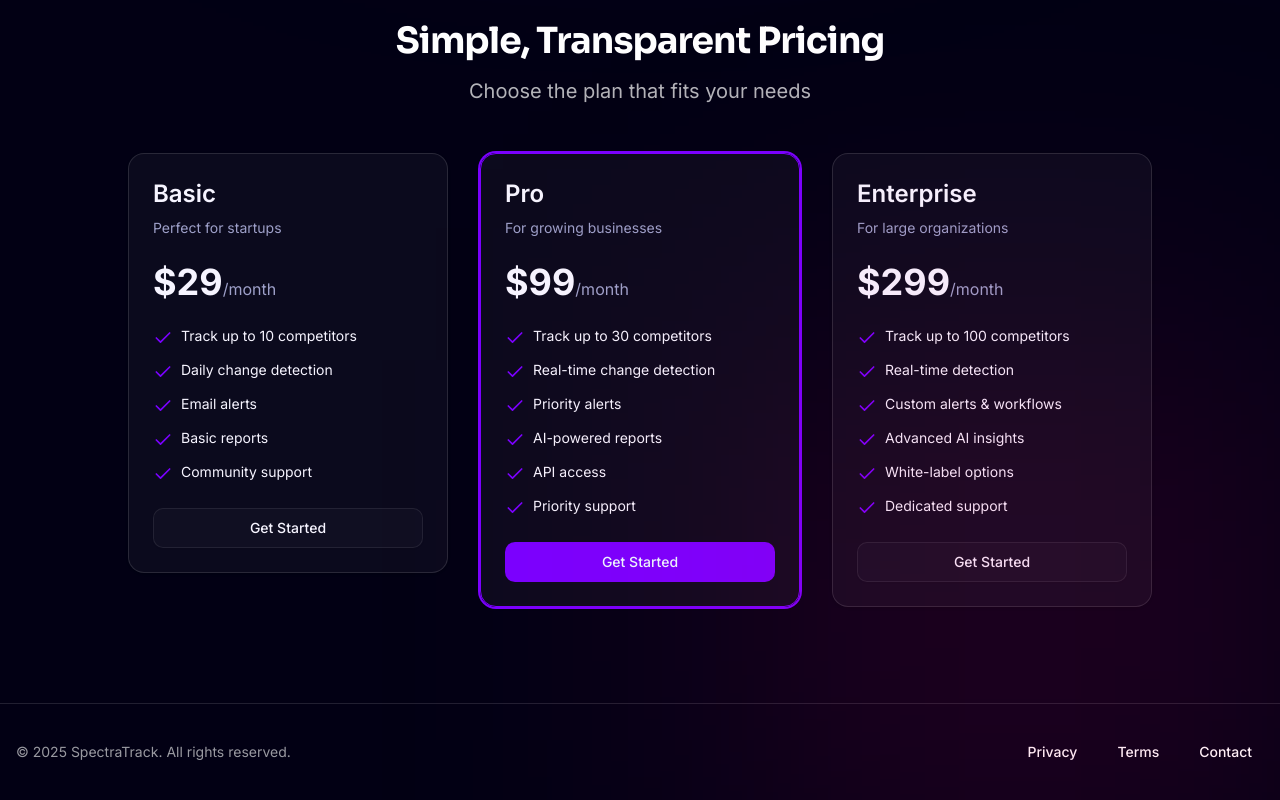
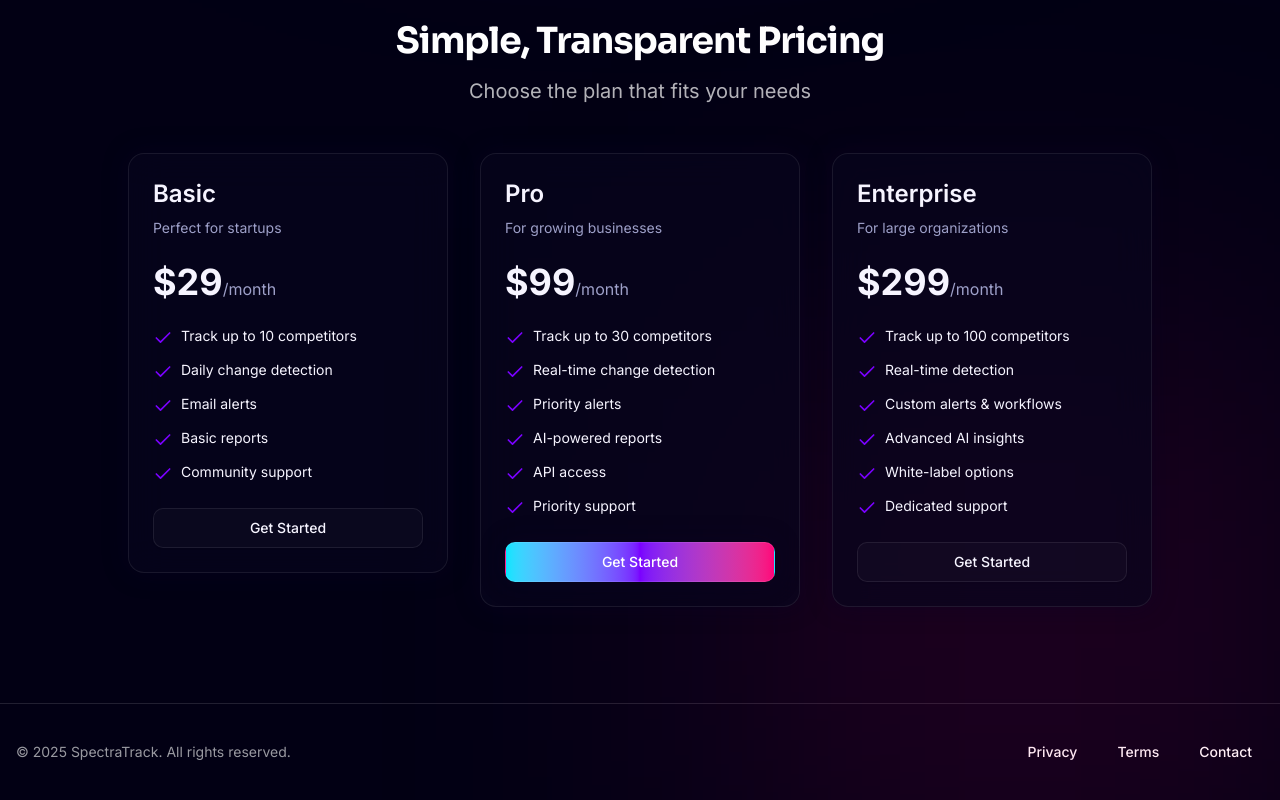
Before and after one commit to blertkadolli-a11y/competitor-pulse, a Next.js app: page / in a window 1280 px wide. Shown: the part 1727-2527 px from the top of the page. Built offline with nearby package versions, Linux system fonts and the light colour scheme.

Commit message:
Update Button and Card components for SpectraTrack theme

```diff
--- a/components/ui/button.tsx
+++ b/components/ui/button.tsx
@@ -9,7 +9,8 @@ const buttonVariants = cva(
   {
     variants: {
       variant: {
-        default: 'bg-primary text-primary-foreground hover:bg-primary/90',
+        default:
+          'bg-gradient-to-r from-[#00E6FF] via-[#7A00FF] to-[#FF007A] text-white shadow-[0_0_25px_rgba(10,0,35,0.4)] hover:shadow-[0_0_35px_rgba(122,0,255,0.6)] hover:scale-[1.01] transition-transform duration-200 border border-white/10',
         destructive:
           'bg-destructive text-white hover:bg-destructive/90 focus-visible:ring-destructive/20 dark:focus-visible:ring-destructive/40 dark:bg-destructive/60',
         outline:
--- a/components/ui/card.tsx
+++ b/components/ui/card.tsx
@@ -7,7 +7,7 @@ function Card({ className, ...props }: React.ComponentProps<'div'>) {
     <div
       data-slot="card"
       className={cn(
-        'bg-card text-card-foreground flex flex-col gap-6 rounded-xl border py-6 shadow-sm',
+        'glass-panel text-card-foreground flex flex-col gap-6 rounded-2xl border border-white/10 py-6 shadow-[0_10px_35px_rgba(2,0,20,0.35)]',
         className,
       )}
       {...props}
```
